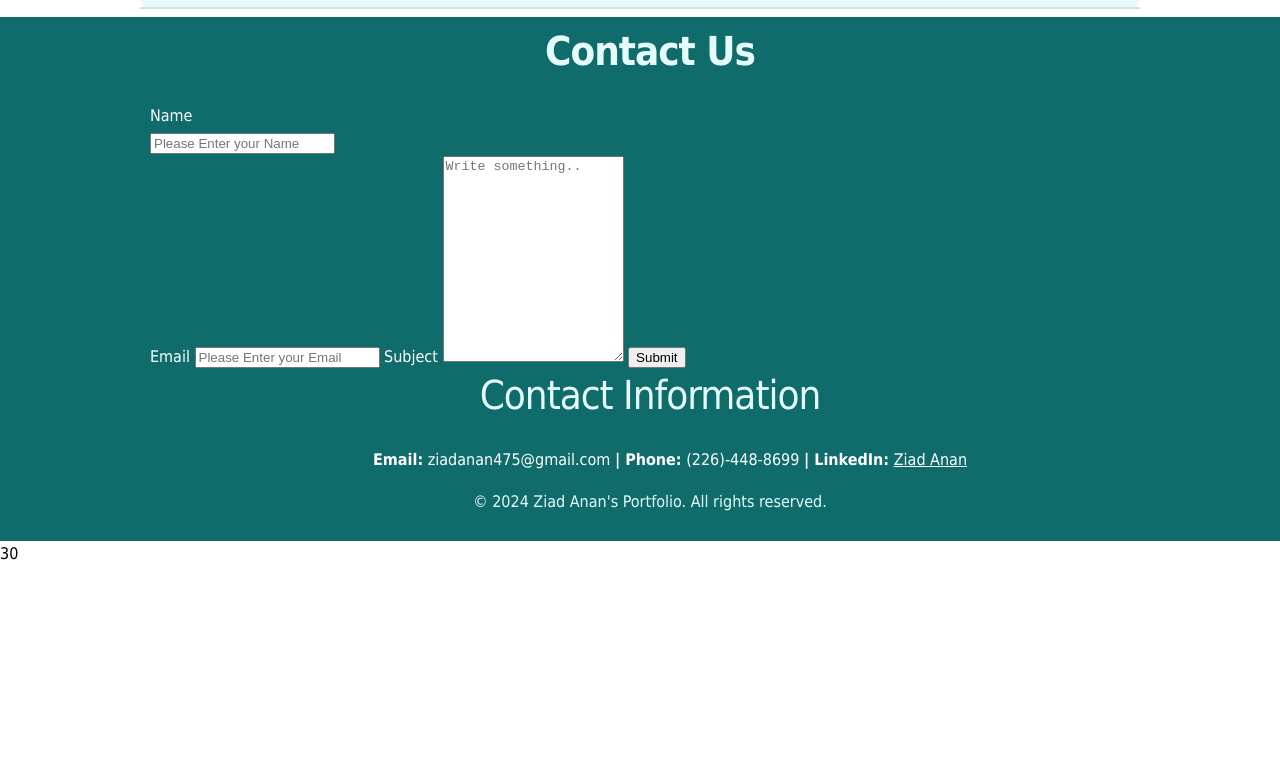
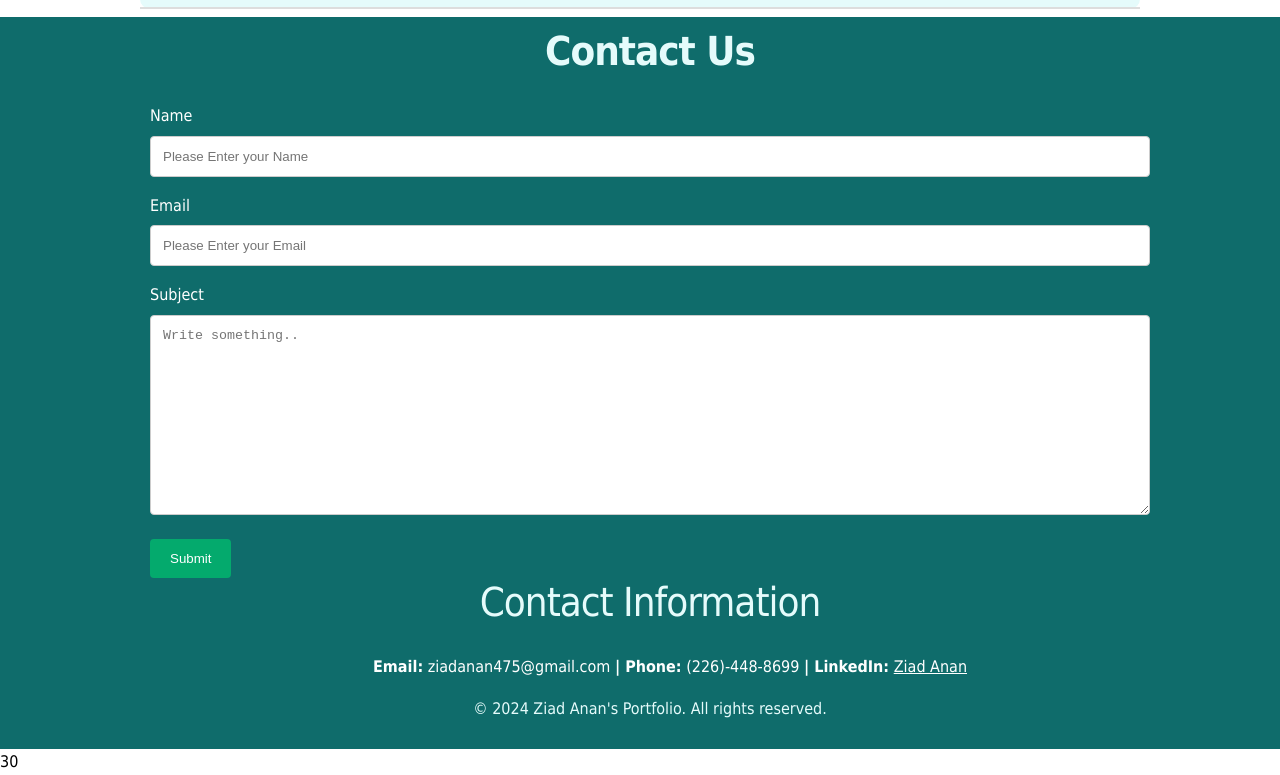
Before and after one commit to ZiadAnan/ZiadAnan.github.io, a plain HTML site: page index.html in a window 1280 px wide. Shown: the part 5808-6583 px from the top of the page. Before the commit the page ends 6376 px from the top, so only its background shows below. Drawn offline with Linux system fonts and the light colour scheme.

Commit message:
Update styles.css

```diff
--- a/styles.css
+++ b/styles.css
@@ -164,3 +164,29 @@ nav.scrolled {
     clear: both;
     display: table;
   }
+
+ input[type=text], select, textarea {
+    width: 100%; /* Full width */
+    padding: 12px; /* Some padding */
+    border: 1px solid #ccc; /* Gray border */
+    border-radius: 4px; /* Rounded borders */
+    box-sizing: border-box; /* Make sure that padding and width stays in place */
+    margin-top: 6px; /* Add a top margin */
+    margin-bottom: 16px; /* Bottom margin */
+    resize: vertical /* Allow the user to vertically resize the textarea (not horizontally) */
+  }
+
+  /* Style the submit button with a specific background color etc */
+  input[type=submit] {
+    background-color: #04AA6D;
+    color: white;
+    padding: 12px 20px;
+    border: none;
+    border-radius: 4px;
+    cursor: pointer;
+  }
+
+  /* When moving the mouse over the submit button, add a darker green color */
+  input[type=submit]:hover {
+    background-color: #45a049;
+  }
```
